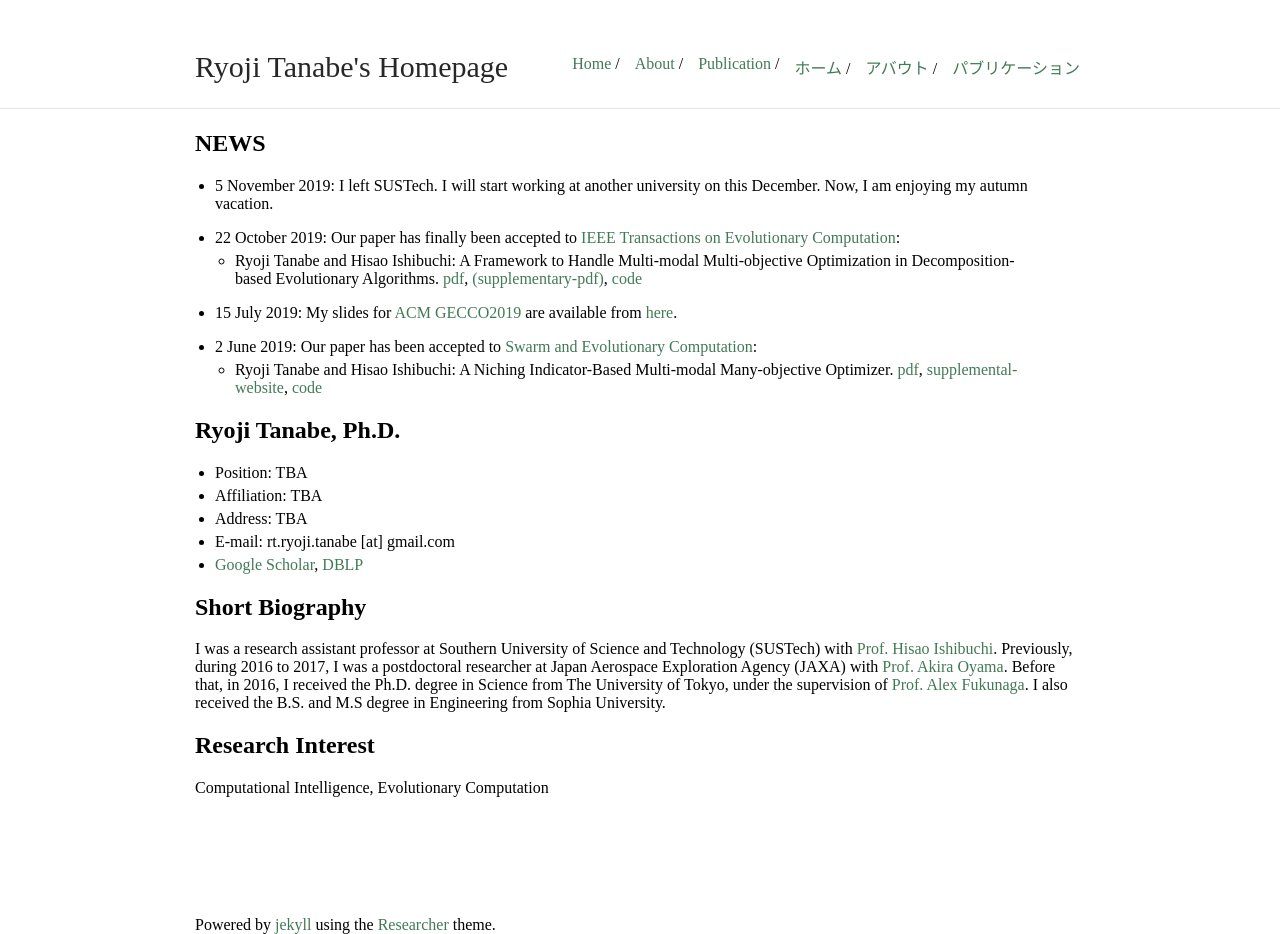
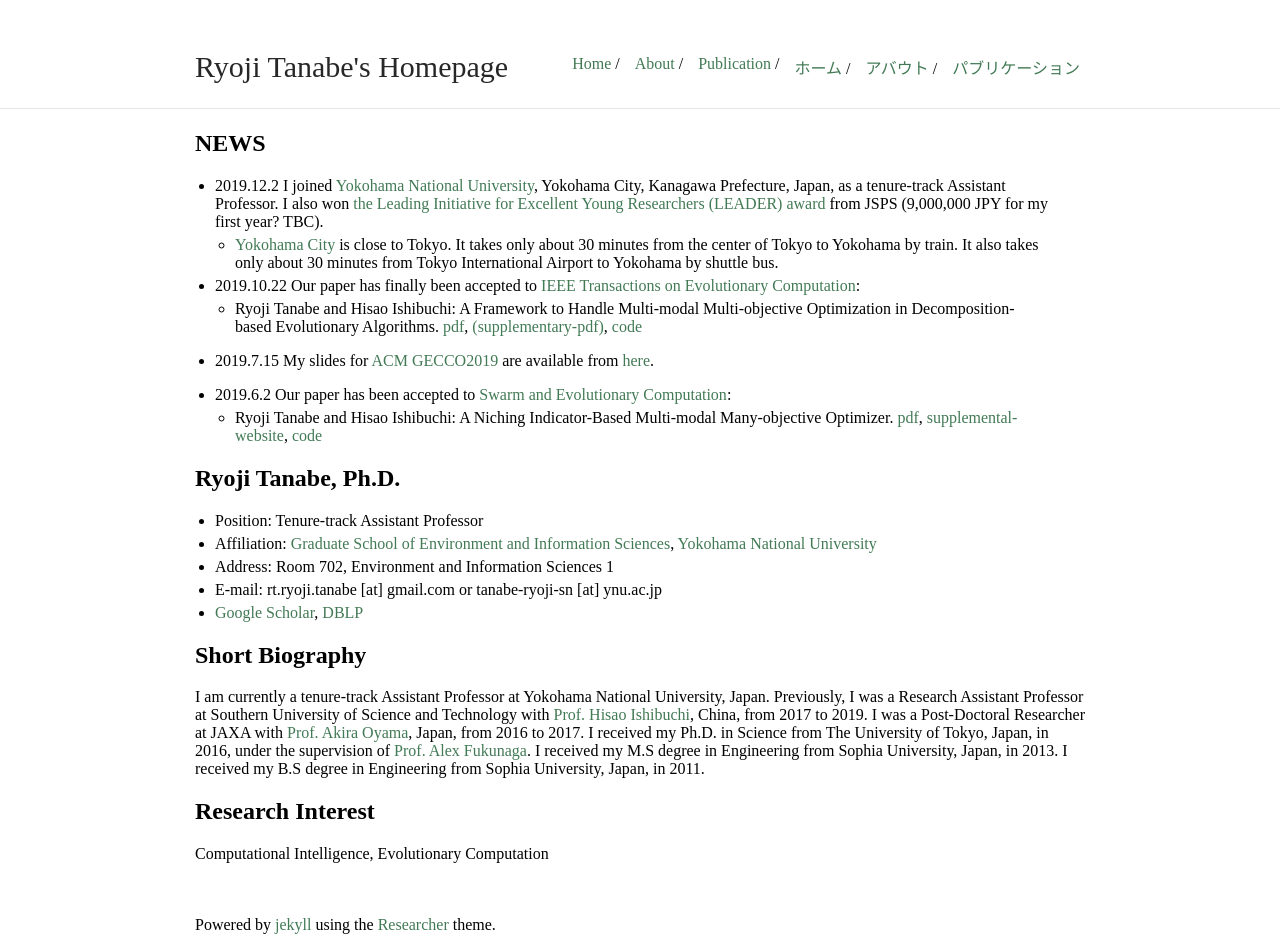
Before and after one commit to ryojitanabe/ryojitanabe.github.io, a Jekyll site: the page built from index.md, in a window 1280 px wide. Built offline with Jekyll 4.4.1, drawn with Linux system fonts in a browser that asks for light colours.

Commit message:
update my info

```diff
--- a/index.md
+++ b/index.md
@@ -6,17 +6,20 @@ title: Ryoji Tanabe's Homepage
 
 ## NEWS
 
-* 5 November 2019: I left SUSTech. I will start working at another university on this December. Now, I am enjoying my autumn vacation.
+* 2019.12.2 I joined [Yokohama National University](https://www.ynu.ac.jp/english/), Yokohama City, Kanagawa Prefecture, Japan, as a tenure-track Assistant Professor. I also won [the Leading Initiative for Excellent Young Researchers (LEADER) award](https://www.jsps.go.jp/english/e-le/index.html) from JSPS (9,000,000 JPY for my first year? TBC).
+    * [Yokohama City](https://en.wikipedia.org/wiki/Yokohama) is close to Tokyo. It takes only about 30 minutes from the center of Tokyo to Yokohama by train. It also takes only about 30 minutes from Tokyo International Airport to Yokohama by shuttle bus.
 
-* 22 October 2019: Our paper has finally been accepted to [IEEE Transactions on Evolutionary Computation](https://ieeexplore.ieee.org/xpl/RecentIssue.jsp?punumber=4235):
+* 2019.10.22 Our paper has finally been accepted to [IEEE Transactions on Evolutionary Computation](https://ieeexplore.ieee.org/xpl/RecentIssue.jsp?punumber=4235):
     * Ryoji Tanabe and Hisao Ishibuchi: A Framework to Handle Multi-modal Multi-objective Optimization in Decomposition-based Evolutionary Algorithms. [pdf](pdf/ti-ada-tevc2019.pdf), [(supplementary-pdf)](pdf/ti-ada-tevc2019-supp.pdf), [code](code/ada-1.1.zip)
 
-* 15 July 2019: My slides for [ACM GECCO2019](https://gecco-2019.sigevo.org/) are available from [here](pdf/ti-gecco2019-slide.pdf).
+* 2019.7.15 My slides for [ACM GECCO2019](https://gecco-2019.sigevo.org/) are available from [here](pdf/ti-gecco2019-slide.pdf).
 
-* 2 June 2019: Our paper has been accepted to [Swarm and Evolutionary Computation](https://www.journals.elsevier.com/swarm-and-evolutionary-computation):
+* 2019.6.2 Our paper has been accepted to [Swarm and Evolutionary Computation](https://www.journals.elsevier.com/swarm-and-evolutionary-computation):
     * Ryoji Tanabe and Hisao Ishibuchi: A Niching Indicator-Based Multi-modal Many-objective Optimizer. [pdf](pdf/ti-swevo2019.pdf), [supplemental-website](https://sites.google.com/view/nimmopt/), [code](https://drive.google.com/open?id=1Qs12RjqpNLbk0nr1gvnkiA7N-Yiq51YK)
 
 {% comment %}
+
+* 2019.11.5: I left SUSTech. I will start working at another university on this December. Now, I am enjoying my autumn vacation.
 
 * 2 April 2019: Our paper has been accepted to [IEEE Transactions on Evolutionary Computation](https://ieeexplore.ieee.org/xpl/RecentIssue.jsp?punumber=4235):
     * Ryoji Tanabe and Hisao Ishibuchi: A Review of Evolutionary Multi-modal Multi-objective Optimization. [pdf](pdf/ti-emmo-tevc2019.pdf), [code](https://drive.google.com/file/d/19tK-_CEBn08U0_TDdD3tfQ_QvOqxaZ5A/view)
@@ -65,15 +68,21 @@ title: Ryoji Tanabe's Homepage
 
 ## Ryoji Tanabe, Ph.D.
 
-* Position: TBA
-* Affiliation: TBA
-* Address: TBA
-* E-mail: rt.ryoji.tanabe [at] gmail.com
+* Position: Tenure-track Assistant Professor
+* Affiliation: [Graduate School of Environment and Information Sciences](http://www.eis.ynu.ac.jp/english/index.html), [Yokohama National University](https://www.ynu.ac.jp/english/)
+* Address: Room 702, Environment and Information Sciences 1
+* E-mail: rt.ryoji.tanabe [at] gmail.com or tanabe-ryoji-sn [at] ynu.ac.jp
 * [Google Scholar](https://scholar.google.co.jp/citations?user=xze7scoAAAAJ&hl=en), [DBLP](http://dblp.uni-trier.de/pers/hd/t/Tanabe:Ryoji)
 
 ## Short Biography
 
-I was a research assistant professor at Southern University of Science and Technology (SUSTech) with [Prof. Hisao Ishibuchi](http://www.cs.osakafu-u.ac.jp/~hisaoi/). Previously, during 2016 to 2017, I was a postdoctoral researcher at Japan Aerospace Exploration Agency (JAXA) with [Prof. Akira Oyama](http://ladse.eng.isas.jaxa.jp/). Before that, in 2016, I received the Ph.D. degree in Science from The University of Tokyo, under the supervision of [Prof. Alex Fukunaga](http://metahack.org/index.html). I also received the B.S. and M.S degree in Engineering from Sophia University.
+I am currently a tenure-track Assistant Professor at Yokohama National University, Japan.
+Previously, I was a Research Assistant Professor at Southern University of Science and Technology with [Prof. Hisao Ishibuchi](http://www.cs.osakafu-u.ac.jp/~hisaoi/), China, from 2017 to 2019.
+I was a Post-Doctoral Researcher at JAXA with [Prof. Akira Oyama](http://ladse.eng.isas.jaxa.jp/), Japan, from 2016 to 2017.
+I received my Ph.D. in Science from The University of Tokyo, Japan, in 2016, under the supervision of [Prof. Alex Fukunaga](http://metahack.org/index.html).
+I received my M.S degree in Engineering from Sophia University, Japan, in 2013.
+I received my B.S degree in Engineering from Sophia University, Japan, in 2011.
+
 
 ## Research Interest
 
```
Also changed, not shown: about-j.md (+9 -6 lines), about.md (+16 -10 lines), index-j.md (+16 -17 lines), publication-j.md (+4 -0 lines), publication.md (+12 -6 lines).
